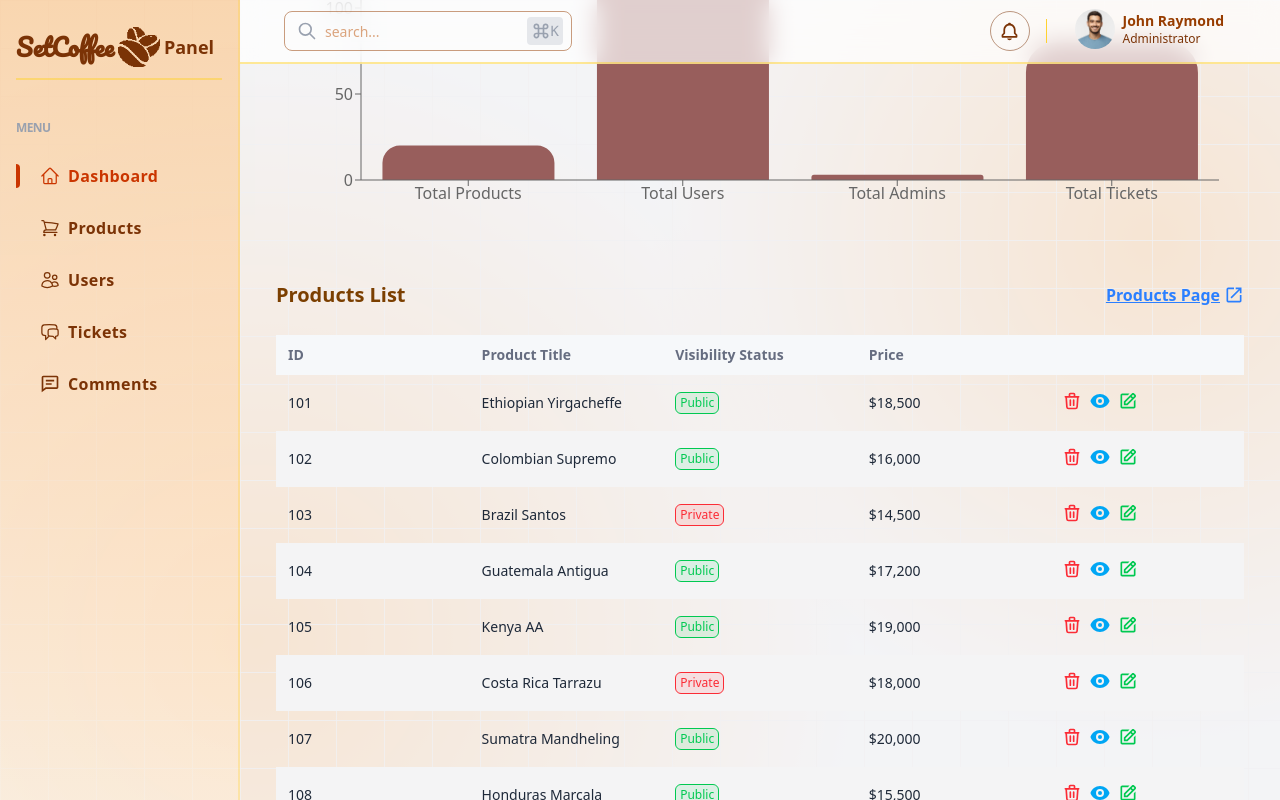
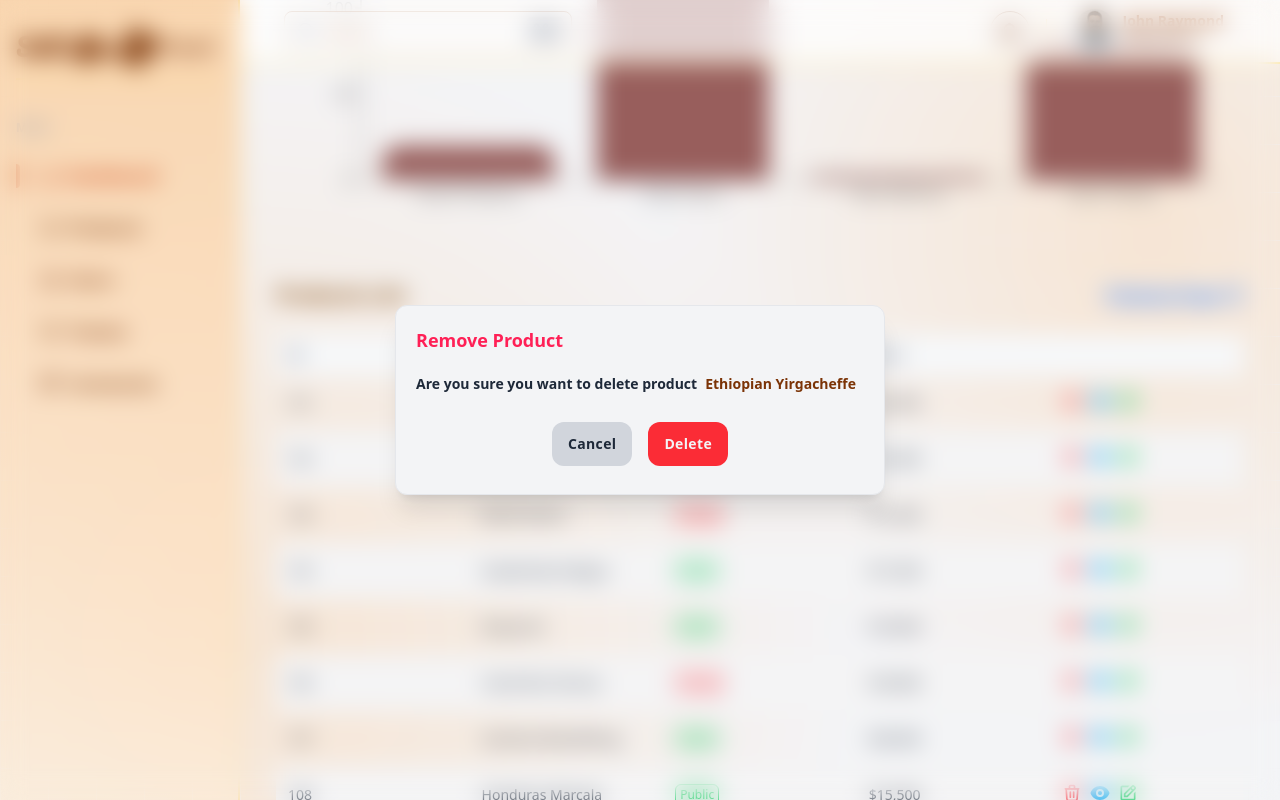
Before and after one commit to delaramfarzad9/admin-dashboard, a React (Vite) app: page / in a window 1280 px wide. Both pictures are taken after a click on the button 1072 px from the left and 1025 px from the top of the page. Shown: the part 625-1425 px from the top of the page. Built offline with nearby package versions, Linux system fonts and the light colour scheme.

Commit message:
remove modal was made

```diff
--- a/src/Components/common/Modal.jsx
+++ b/src/Components/common/Modal.jsx
@@ -1,5 +1,23 @@
-const Modal = ({ Trigger }) => {
-  return <div>{Trigger}</div>;
+import ModalFooter from "./ModalFooter";
+import { Children, useState } from "react";
+import clsx from "clsx";
+const Modal = ({ Trigger, title, children, onSubmit }) => {
+const [isOpen, setIsOpen] = useState(false);
+const openModal=()=>setIsOpen(true);
+const closeModal=()=>setIsOpen(false);
+  return <>
+  <div onClick={openModal} className="min-w-max min-h-max cursor-pointer">{Trigger}
+  </div>
+  <div className={clsx("fixed inset-0 flex items-center justify-center z-50 backdrop-blur-md " ,isOpen ? "" : "hidden")}>
+   <div className="flex border border-gray-200 shadow-xl flex-col bg-gray-100 space-y-5 rounded-xl p-5">
+     <p className="font-bold text-lg text-rose-500 text-left">{title} </p>
+    <div>{children}</div>
+    {/* modal Footer  */}
+<ModalFooter onSubmit={onSubmit} onClose={closeModal}/>
+   </div>
+  </div>
+  </>
+
 };
 
 export default Modal;
--- /dev/null
+++ b/src/Components/common/ModalFooter.jsx
@@ -0,0 +1,16 @@
+import React from 'react'
+
+const ModalFooter = ({onSubmit,onClose}) => {
+  return (
+    <div className='flex flex-row items-center justify-center gap-4 p-2'>
+        <button className=' py-3 px-4 font-semibold  rounded-xl transition-all duration-200 text-gray-800 bg-gray-300  hover:scale-105 hover:bg-gray-400 tracking-wide' onClick={onClose} >
+            <span>Cancel</span>
+        </button>
+        <button className='py-3 px-4 font-semibold  rounded-xl transition-all duration-200 text-gray-100 bg-red-500  hover:scale-105 hover:bg-red-600 tracking-wide' onClick={onSubmit}>
+            <span>Delete</span>
+        </button>
+    </div>
+  )
+}
+
+export default ModalFooter
--- a/src/features/LastProductTable/LastProductTable.jsx
+++ b/src/features/LastProductTable/LastProductTable.jsx
@@ -11,9 +11,10 @@ import {productsTableHeadRow,products} from "../../data/products"
 import RemoveProductIcon from "../LastProductTable/components/RemoveProductIcon"
 import ChangeVisibilityIcon from "../LastProductTable/components/ChangeVisibilityIcon"
 import EditProducttIcon from "../LastProductTable/components/EditProducttIcon"
-
+import { useState } from "react";
 
 const LastProductTable = () => {
+  const [lastProducts, setLastProducts] = useState([...products]);
   const Buttons = () => {
     return (
       <Link
@@ -24,7 +25,12 @@ const LastProductTable = () => {
         <MdOpenInNew  className="text-xl"/>
       </Link>
     );
+
   };
+      const removeProduct=(id)=>{
+const newProducts=lastProducts.filter((product)=>product.id!==id)
+setLastProducts(newProducts);
+    }
 
   return (
     <div>
@@ -35,7 +41,7 @@ const LastProductTable = () => {
        </TableHead>
 
        <TableBody>
-        {products.map((product)=>
+        {lastProducts.map((product)=>
         <TableRow key={product.id}>
     <TableCell>{product.id}</TableCell>
     <TableCell>{product.title}</TableCell>
@@ -53,7 +59,8 @@ const LastProductTable = () => {
     <TableCell>$<span>{product.price.toLocaleString()}</span></TableCell>
    <TableCell>
      <div className="flex items-center gap-2">
-                  <RemoveProductIcon />
+                  <RemoveProductIcon  product={product}
+                    handler={removeProduct} />
                   <ChangeVisibilityIcon />
                   <EditProducttIcon />
                 </div>
--- a/src/features/LastProductTable/components/RemoveProductIcon.jsx
+++ b/src/features/LastProductTable/components/RemoveProductIcon.jsx
@@ -1,14 +1,21 @@
 import { HiOutlineTrash } from "react-icons/hi";
 import Modal from "../../../Components/common/Modal";
 
-const RemoveProductIcon = () => {
+const RemoveProductIcon = ({ product, handler }) => {
   const Trigger = () => (
     <button className="cursor-pointer text-xl text-red-500">
       <HiOutlineTrash className="text-xl" />
     </button>
   );
 
-  return <Modal title="Remove Product" Trigger={<Trigger />}></Modal>;
+  return <Modal
+   title="Remove Product"
+  onSubmit={() => handler(product.id)}
+  Trigger={<Trigger />}>
+      <div className="font-semibold">Are you sure you want to delete product
+        <span className="px-2 font-bold text-amber-900">{product.title}</span>
+      </div>
+  </Modal>;
 };
 
 export default RemoveProductIcon;
```
